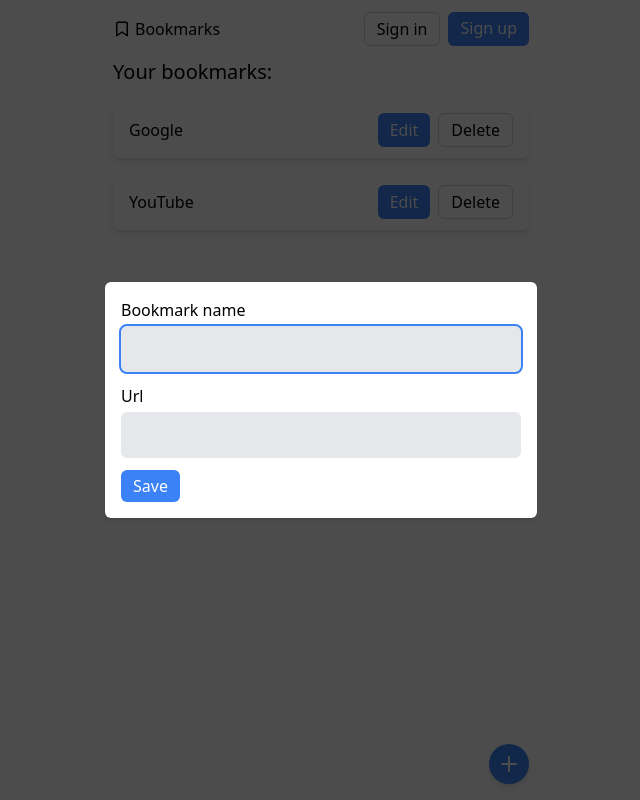
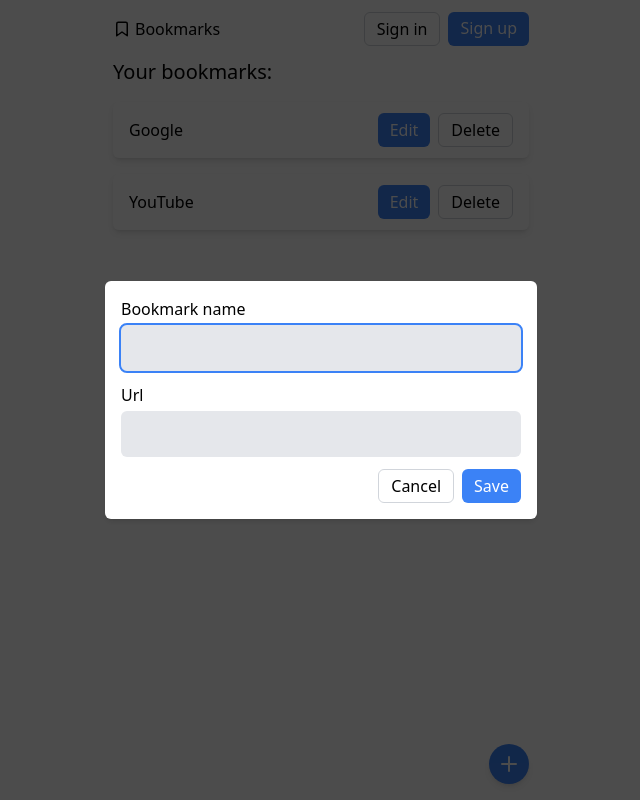
Before and after one commit to tomek-ch/bookmarks, a Next.js app: page / in a window 1280 px wide. Both pictures are taken after a click on the button 828 px from the left and 764 px from the top of the page. Shown: the whole page, without its empty margins (319-959 px from the left). Built offline with nearby package versions, Linux system fonts and the light colour scheme.

Commit message:
Add cancel button to bookmark form

```diff
--- a/components/bookmarks/BookmarkForm.tsx
+++ b/components/bookmarks/BookmarkForm.tsx
@@ -5,11 +5,13 @@ import { InputField } from "../common/InputField";
 interface BookmarkFormProps {
   initailData?: { name: string; url: string };
   onSubmit: (data: { name: string; url: string }) => void;
+  cancel: () => void;
 }
 
 export const BookmarkForm = ({
   initailData = { name: "", url: "" },
   onSubmit,
+  cancel,
 }: BookmarkFormProps) => {
   return (
     <Formik initialValues={initailData} onSubmit={onSubmit}>
@@ -17,9 +19,14 @@ export const BookmarkForm = ({
         <Form className="flex flex-col gap-3 items-start">
           <InputField name="name" label="Bookmark name" autoFocus />
           <InputField name="url" label="Url" />
-          <Button variant="primary" disabled={isSubmitting}>
-            Save
-          </Button>
+          <div className="flex w-full justify-end gap-2">
+            <Button type="button" onClick={cancel} disabled={isSubmitting}>
+              Cancel
+            </Button>
+            <Button variant="primary" disabled={isSubmitting}>
+              Save
+            </Button>
+          </div>
         </Form>
       )}
     </Formik>
--- a/components/bookmarks/BookmarkWrapper.tsx
+++ b/components/bookmarks/BookmarkWrapper.tsx
@@ -17,7 +17,11 @@ export const BookmarkWrapper = ({ bookmark }: BookmarkWrapperProps) => {
     <>
       <BookmarkItem bookmark={bookmark} edit={modal.toggle} remove={remove} />
       <Modal {...modal}>
-        <BookmarkForm initailData={bookmark} onSubmit={update} />
+        <BookmarkForm
+          cancel={modal.toggle}
+          initailData={bookmark}
+          onSubmit={update}
+        />
       </Modal>
     </>
   );
--- a/components/common/buttons/ButtonOrLink.tsx
+++ b/components/common/buttons/ButtonOrLink.tsx
@@ -7,6 +7,7 @@ export const ButtonOrLink = ({
   to,
   className = "",
   disabled,
+  type = "button",
 }: ButtonOrLinkProps) => {
   if (to) {
     return (
@@ -17,7 +18,12 @@ export const ButtonOrLink = ({
   }
 
   return (
-    <button className={className} onClick={onClick} disabled={disabled}>
+    <button
+      className={className}
+      onClick={onClick}
+      disabled={disabled}
+      type={type}
+    >
       {children}
     </button>
   );
--- a/components/common/buttons/ButtonOrLinkProps.tsx
+++ b/components/common/buttons/ButtonOrLinkProps.tsx
@@ -6,4 +6,5 @@ export interface ButtonOrLinkProps {
   onClick?: MouseEventHandler<HTMLButtonElement | HTMLAnchorElement>;
   to?: string;
   disabled?: boolean;
+  type?: "button" | "submit" | "reset";
 }
--- a/pages/index.tsx
+++ b/pages/index.tsx
@@ -25,7 +25,7 @@ const Home: NextPage<HomeProps> = ({ bookmarks }) => {
         <PlusIcon className="scale-150" />
       </FloatingButton>
       <Modal {...modal}>
-        <BookmarkForm onSubmit={create} />
+        <BookmarkForm cancel={modal.toggle} onSubmit={create} />
       </Modal>
     </div>
   );
```
